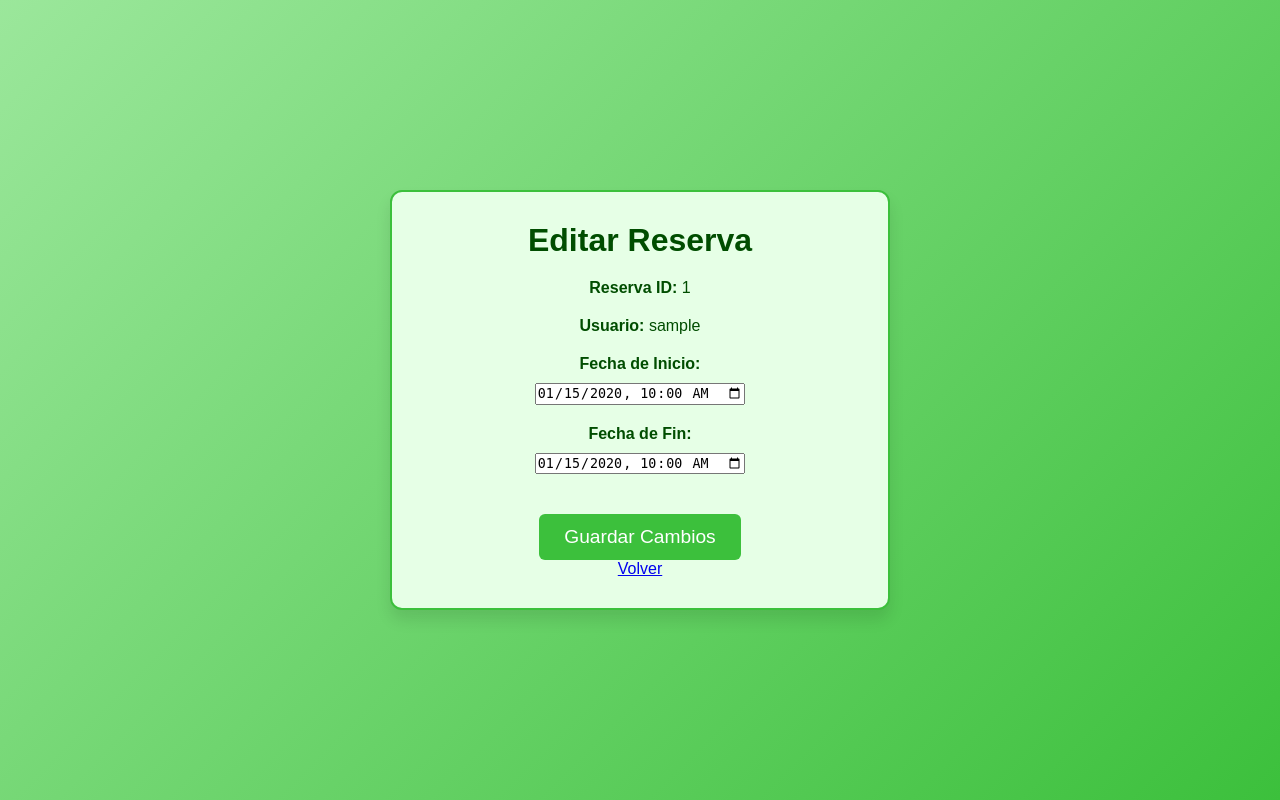
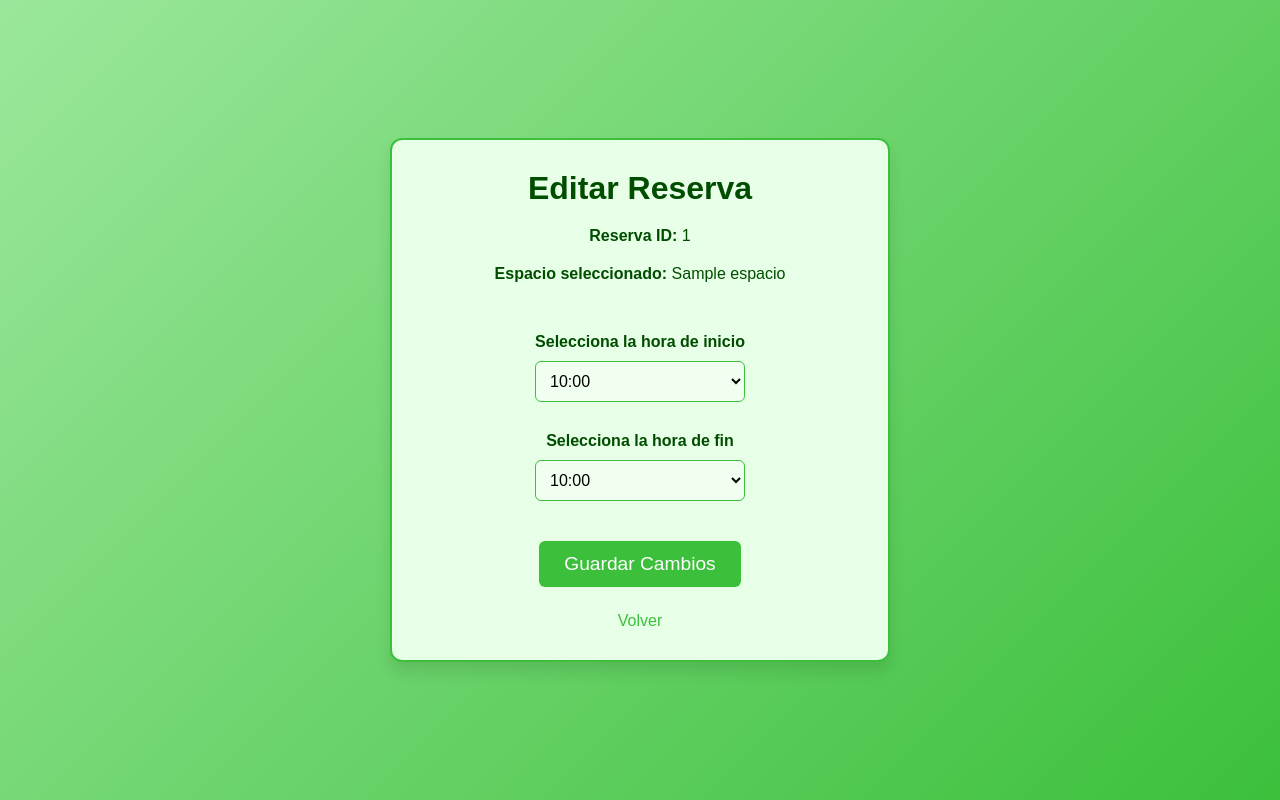
Before and after one commit to carlosmdpb/Rincon_Rural, a Django app: page /reservas/editar/1/ in a window 1280 px wide. Run offline with Django 5.2, Linux system fonts and the light colour scheme; tables that the repository leaves empty hold one stand-in row (values such as "Sample post").

Commit message:
Editar reservas finalizado

```diff
--- a/reservas/templates/editar_reserva.html
+++ b/reservas/templates/editar_reserva.html
@@ -3,7 +3,7 @@
 <head>
     <meta charset="UTF-8">
     <meta name="viewport" content="width=device-width, initial-scale=1.0">
-    <title>Editar Reseva</title>
+    <title>Editar Reserva</title>
     <link href="https://cdn.jsdelivr.net/npm/flatpickr/dist/flatpickr.min.css" rel="stylesheet">
     <style>
         * {
@@ -112,18 +112,136 @@
         }
     </style>
 </head>
+<body>
     <div class="container">
         <h1>Editar Reserva</h1>
         <p><strong>Reserva ID:</strong> {{ reserva.id }}</p>
-    <p><strong>Usuario:</strong> {{ reserva.usuario.username }}</p>
+        <p><strong>Espacio seleccionado:</strong> {{ reserva.espacio.nombre }}</p>
+        <div id="calendario"></div>
 
-    <form method="post">
+        <form method="post" action="{% url 'editar_reserva' reserva.id %}" id="editar-form">
             {% csrf_token %}
-        <div>
-            {{ form.as_p }}
+            <!-- Campo oculto para la fecha -->
+            <input type="hidden" id="fecha" name="fecha" value="{{ reserva.fecha_inicio|date:'Y-m-d' }}">
+
+            <div class="form-group">
+                <label for="hora-inicio">Selecciona la hora de inicio</label>
+                <select id="hora-inicio" name="hora_inicio" required>
+                    <option value="{{ reserva.fecha_inicio|time:'H:i' }}" selected>{{ reserva.fecha_inicio|time:'H:i' }}</option>
+                </select>
             </div>
+
+            <div class="form-group">
+                <label for="hora-fin">Selecciona la hora de fin</label>
+                <select id="hora-fin" name="hora_fin" required>
+                    <option value="{{ reserva.fecha_fin|time:'H:i' }}" selected>{{ reserva.fecha_fin|time:'H:i' }}</option>
+                </select>
+            </div>
+
             <button type="submit">Guardar Cambios</button>
         </form>
-    <a href="{% url 'perfil_usuario' %}" class="btn btn-secondary">Volver</a>
+
+        <a href="{% url 'perfil_usuario' %}" class="back-link">Volver</a>
     </div>
+
+    <script src="https://cdn.jsdelivr.net/npm/flatpickr"></script>
+    <script>
+        document.addEventListener("DOMContentLoaded", function () {
+    const calendarioDiv = document.getElementById("calendario");
+    const horaInicioSelect = document.getElementById("hora-inicio");
+    const horaFinSelect = document.getElementById("hora-fin");
+    const fechaInput = document.getElementById("fecha");
+
+    // Obtener ID de la reserva actual
+    const reservaId = "{{ reserva.id }}";
+
+    // Cargar días no disponibles
+    fetch(`/reservas/dias-no-disponibles-editar/{{ espacio.id }}/{{ reserva.id }}/`)
+    .then((response) => {
+        if (!response.ok) {
+            throw new Error("Error al obtener los días no disponibles.");
+        }
+        return response.json();
+    })
+    .then((data) => {
+        const diasNoDisponibles = data.dias_no_disponibles || [];
+        configurarCalendario(diasNoDisponibles);
+    })
+    .catch((error) => {
+        console.error("Error cargando días no disponibles:", error);
+    });
+
+
+    function configurarCalendario(diasNoDisponibles) {
+        flatpickr(calendarioDiv, {
+            inline: true,
+            dateFormat: "Y-m-d",
+            minDate: "today",
+            disable: diasNoDisponibles,
+            onChange: function (selectedDates, dateStr) {
+                fechaInput.value = dateStr;
+                cargarHorasDisponibles(dateStr);
+            },
+        });
+    }
+
+    function cargarHorasDisponibles(fechaSeleccionada) {
+        const espacioId = "{{ espacio.id }}";
+
+        fetch(`/reservas/horas-disponibles-editar/${espacioId}/${fechaSeleccionada}/${reservaId}/`)
+            .then((response) => {
+                if (!response.ok) {
+                    throw new Error("Error al obtener las horas disponibles.");
+                }
+                return response.json();
+            })
+            .then((data) => {
+                if (data.horas_disponibles) {
+                    horaInicioSelect.innerHTML = `<option value="">Seleccione hora de inicio</option>`;
+                    horaFinSelect.innerHTML = `<option value="">Seleccione hora de fin</option>`;
+                    horaFinSelect.disabled = true;
+
+                    Object.keys(data.horas_disponibles).forEach((horaInicio) => {
+                        const option = document.createElement("option");
+                        option.value = horaInicio;
+                        option.textContent = horaInicio;
+                        horaInicioSelect.appendChild(option);
+                    });
+
+                    horaInicioSelect.disabled = false;
+                }
+            })
+            .catch((error) => {
+                console.error("Error:", error);
+                alert("No se pudieron cargar las horas disponibles. Inténtalo más tarde.");
+            });
+    }
+
+    horaInicioSelect.addEventListener("change", function () {
+        const horaSeleccionada = horaInicioSelect.value;
+        const espacioId = "{{ espacio.id }}";
+        const fechaSeleccionada = fechaInput.value;
+
+        if (horaSeleccionada && fechaSeleccionada) {
+            fetch(`/reservas/horas-disponibles-editar/${espacioId}/${fechaSeleccionada}/${reservaId}/`)
+                .then((response) => response.json())
+                .then((data) => {
+                    const horasFinales = data.horas_disponibles[horaSeleccionada] || [];
+                    horaFinSelect.innerHTML = `<option value="">Seleccione hora de fin</option>`;
+
+                    horasFinales.forEach((horaFin) => {
+                        const option = document.createElement("option");
+                        option.value = horaFin;
+                        option.textContent = horaFin;
+                        horaFinSelect.appendChild(option);
+                    });
+
+                    horaFinSelect.disabled = horasFinales.length === 0;
+                })
+                .catch((error) => console.error("Error al cargar horas finales:", error));
+        }
+    });
+});
+    </script>
+</body>
 </html>
--- a/reservas/urls.py
+++ b/reservas/urls.py
@@ -9,4 +9,6 @@ urlpatterns = [
     path('dias-no-disponibles/<int:espacio_id>/', views.dias_no_disponibles, name='dias_no_disponibles'),
     path('editar/<int:reserva_id>/', views.editar_reserva, name='editar_reserva'),
     path('cancelar/<int:reserva_id>/', views.cancelar_reserva, name='cancelar_reserva'),
+    path('horas-disponibles-editar/<int:espacio_id>/<str:fecha>/<int:reserva_id>/', views.horas_disponibles_editar, name='horas_disponibles_editar'),
+    path('dias-no-disponibles-editar/<int:espacio_id>/<int:reserva_id>/', views.dias_no_disponibles_editar, name='dias_no_disponibles_editar'),
 ]
--- a/reservas/views.py
+++ b/reservas/views.py
@@ -156,19 +156,159 @@ def cancelar_reserva(request, reserva_id):
         return redirect('perfil_usuario')
     return render(request, 'cancelar_reserva.html', {'reserva': reserva})
 
-
 def editar_reserva(request, reserva_id):
+    # Obtener la reserva existente
     reserva = get_object_or_404(Reserva, id=reserva_id)
 
     if request.method == 'POST':
-        form = ReservaForm(request.POST, instance=reserva)
-        if form.is_valid():
-            form.save()
+        print(request.POST)  # Depuración: imprime los datos enviados
+
+        # Capturar los datos del formulario manualmente
+        fecha = request.POST.get('fecha')
+        hora_inicio = request.POST.get('hora_inicio')
+        hora_fin = request.POST.get('hora_fin')
+
+        try:
+            # Validar que todos los campos necesarios están presentes
+            if not all([fecha, hora_inicio, hora_fin]):
+                messages.error(request, "Faltan datos en el formulario.")
+                return redirect('editar_reserva', reserva_id=reserva.id)
+
+            # Convertir los datos en objetos datetime
+            fecha_inicio = datetime.strptime(f"{fecha} {hora_inicio}", "%Y-%m-%d %H:%M")
+            fecha_fin = datetime.strptime(f"{fecha} {hora_fin}", "%Y-%m-%d %H:%M")
+
+            # Actualizar la reserva
+            reserva.fecha_inicio = fecha_inicio
+            reserva.fecha_fin = fecha_fin
+            reserva.save()
+
             messages.success(request, "Reserva actualizada correctamente.")
-            return redirect('perfil_usuario')  # Ajusta el nombre de la URL para tu perfil
-        else:
-            messages.error(request, "Corrige los errores antes de continuar.")
-    else:
-        form = ReservaForm(instance=reserva)
+            return redirect('perfil_usuario')
 
-    return render(request, 'editar_reserva.html', {'form': form, 'reserva': reserva})
+        except Exception as e:
+            print(f"Error al actualizar la reserva: {e}")  # Imprime el error para depuración
+            messages.error(request, "Ocurrió un error al actualizar la reserva. Por favor, intenta nuevamente.")
+
+    # Cargar los datos actuales de la reserva en el formulario para el método GET
+    return render(request, 'editar_reserva.html', {
+        'reserva': reserva,
+        'espacio': reserva.espacio,  # Si necesitas el espacio en la plantilla
+    })
+
+def horas_disponibles_editar(request, espacio_id, fecha, reserva_id):
+    try:
+        espacio = get_object_or_404(Espacio, id=espacio_id)
+        reserva_actual = get_object_or_404(Reserva, id=reserva_id)
+        tz = get_current_timezone()
+
+        ahora = now().astimezone(tz)
+        fecha_seleccionada = datetime.strptime(fecha, "%Y-%m-%d").date()
+
+        fecha_inicio_dia = make_aware(datetime.combine(fecha_seleccionada, espacio.hora_apertura), tz)
+        fecha_fin_dia = make_aware(datetime.combine(fecha_seleccionada, espacio.hora_cierre), tz)
+
+        horas_disponibles_inicio = []
+        horas_disponibles_fin = []
+
+        hora_actual = fecha_inicio_dia
+        while hora_actual < fecha_fin_dia:
+            siguiente_hora = hora_actual + timedelta(hours=1)
+            if fecha_seleccionada > ahora.date() or hora_actual >= ahora:
+                horas_disponibles_inicio.append(hora_actual.strftime("%H:%M"))
+                horas_disponibles_fin.append(siguiente_hora.strftime("%H:%M"))
+            hora_actual = siguiente_hora
+
+        reservas = Reserva.objects.filter(
+            espacio=espacio,
+            fecha_inicio__date=fecha_seleccionada
+        ).exclude(id=reserva_actual.id)
+
+        for reserva in reservas:
+            reserva_inicio = reserva.fecha_inicio.astimezone(tz).time()
+            reserva_fin = reserva.fecha_fin.astimezone(tz).time()
+
+            horas_disponibles_inicio = [
+                hora for hora in horas_disponibles_inicio
+                if not (reserva_inicio.strftime("%H:%M") <= hora < reserva_fin.strftime("%H:%M"))
+            ]
+
+        horas_disponibles_dict = {}
+        for inicio in horas_disponibles_inicio:
+            horas_finales_validas = []
+            for fin in horas_disponibles_fin:
+                if fin > inicio:
+                    conflicto = any(
+                        datetime.strptime(inicio, "%H:%M").time() < reserva.fecha_fin.time() <= datetime.strptime(fin, "%H:%M").time()
+                        or datetime.strptime(fin, "%H:%M").time() > reserva.fecha_inicio.time() >= datetime.strptime(inicio, "%H:%M").time()
+                        for reserva in reservas
+                    )
+                    if not conflicto:
+                        horas_finales_validas.append(fin)
+
+            horas_disponibles_dict[inicio] = horas_finales_validas
+
+        return JsonResponse({"horas_disponibles": horas_disponibles_dict})
+
+    except Espacio.DoesNotExist:
+        return JsonResponse({"error": "Espacio no encontrado"}, status=404)
+    except Exception as e:
+        return JsonResponse({"error": str(e)}, status=400)
+
+def dias_no_disponibles_editar(request, espacio_id, reserva_id):
+    try:
+        espacio = get_object_or_404(Espacio, id=espacio_id)
+        tz = get_current_timezone()
+        fecha_actual = now().astimezone(tz).date()
+        hora_actual = now().astimezone(tz).time()  # Hora actual con zona horaria
+        dias_no_disponibles = []
+
+        # Obtener la reserva que se está editando
+        reserva_actual = get_object_or_404(Reserva, id=reserva_id)
+
+        # Analizar los próximos 30 días
+        for i in range(30):
+            fecha = fecha_actual + timedelta(days=i)
+            fecha_inicio_dia = make_aware(datetime.combine(fecha, datetime.min.time()), tz)
+            fecha_fin_dia = make_aware(datetime.combine(fecha, datetime.max.time()), tz)
+
+            # Generar todas las horas posibles del día
+            hora_actual_calendario = make_aware(datetime.combine(fecha, espacio.hora_apertura), tz)
+            hora_cierre = make_aware(datetime.combine(fecha, espacio.hora_cierre), tz)
+            horas_disponibles = []
+
+            # Verificar si el día actual ya no tiene horas disponibles
+            if fecha == fecha_actual and hora_actual >= espacio.hora_cierre:
+                dias_no_disponibles.append(fecha.strftime("%Y-%m-%d"))
+                continue
+
+            while hora_actual_calendario < hora_cierre:
+                horas_disponibles.append(hora_actual_calendario.strftime("%H:%M"))
+                hora_actual_calendario += timedelta(hours=1)
+
+            # Filtrar horas ocupadas, excluyendo la reserva actual
+            reservas = Reserva.objects.filter(
+                espacio=espacio,
+                fecha_inicio__gte=fecha_inicio_dia,
+                fecha_inicio__lt=fecha_fin_dia,
+            ).exclude(id=reserva_id)
+
+            for reserva in reservas:
+                hora_inicio_reserva = reserva.fecha_inicio.astimezone(tz).time()
+                hora_fin_reserva = reserva.fecha_fin.astimezone(tz).time()
+                horas_disponibles = [
+                    hora
+                    for hora in horas_disponibles
+                    if not (hora_inicio_reserva <= datetime.strptime(hora, "%H:%M").time() < hora_fin_reserva)
+                ]
+
+            # Si no hay horas disponibles (excluyendo la reserva actual), deshabilitar el día
+            if not horas_disponibles:
+                dias_no_disponibles.append(fecha.strftime("%Y-%m-%d"))
+
+        return JsonResponse({"dias_no_disponibles": dias_no_disponibles})
+
+    except Espacio.DoesNotExist:
+        return JsonResponse({"error": "Espacio no encontrado"}, status=404)
+    except Exception as e:
+        return JsonResponse({"error": str(e)}, status=400)
```
Lines whose indentation alone changed are shown as unchanged.
